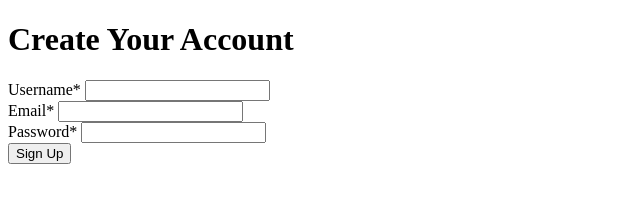
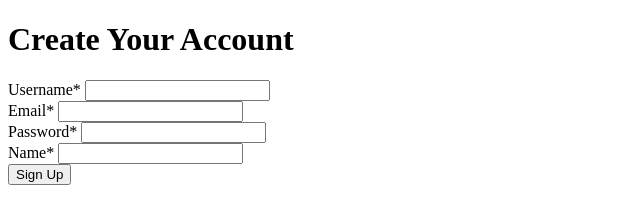
Before and after one commit to Sicariusa/TaskManager, a plain HTML site: page frontend/public/signup.html in a window 1280 px wide. Shown: the whole page, without its empty margins (0-640 px from the left). Drawn offline with Linux system fonts and the light colour scheme.

Commit message:
Update signup.html

```diff
--- a/frontend/public/signup.html
+++ b/frontend/public/signup.html
@@ -21,6 +21,10 @@
             <div>
                 <label for="password">Password*</label>
                 <input type="password" id="password" name="password" required>
+            </div>
+            <div>
+                <label for="name">Name*</label>
+                <input type="text" id="name" name="name" required>
             </div>
             <button type="submit">Sign Up</button>
             <div id="message"></div>
```
